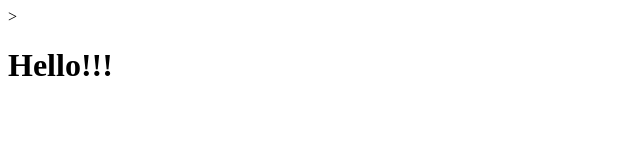
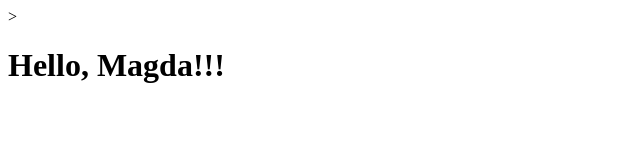
Before and after one commit to MagicalStrangeQuark/MagicalStrangeQuark.github.io, a plain HTML site: page index.html in a window 1280 px wide. Shown: the whole page, without its empty margins (0-640 px from the left). Drawn offline with Linux system fonts and the light colour scheme.

Commit message:
index.html

```diff
--- a/index.html
+++ b/index.html
@@ -6,6 +6,6 @@
         <title>Test Page</title>>
     </head>
     <body>
-        <h1>Hello!!!</h1>
+        <h1>Hello, Magda!!!</h1>
     </body>
 </html>
```
